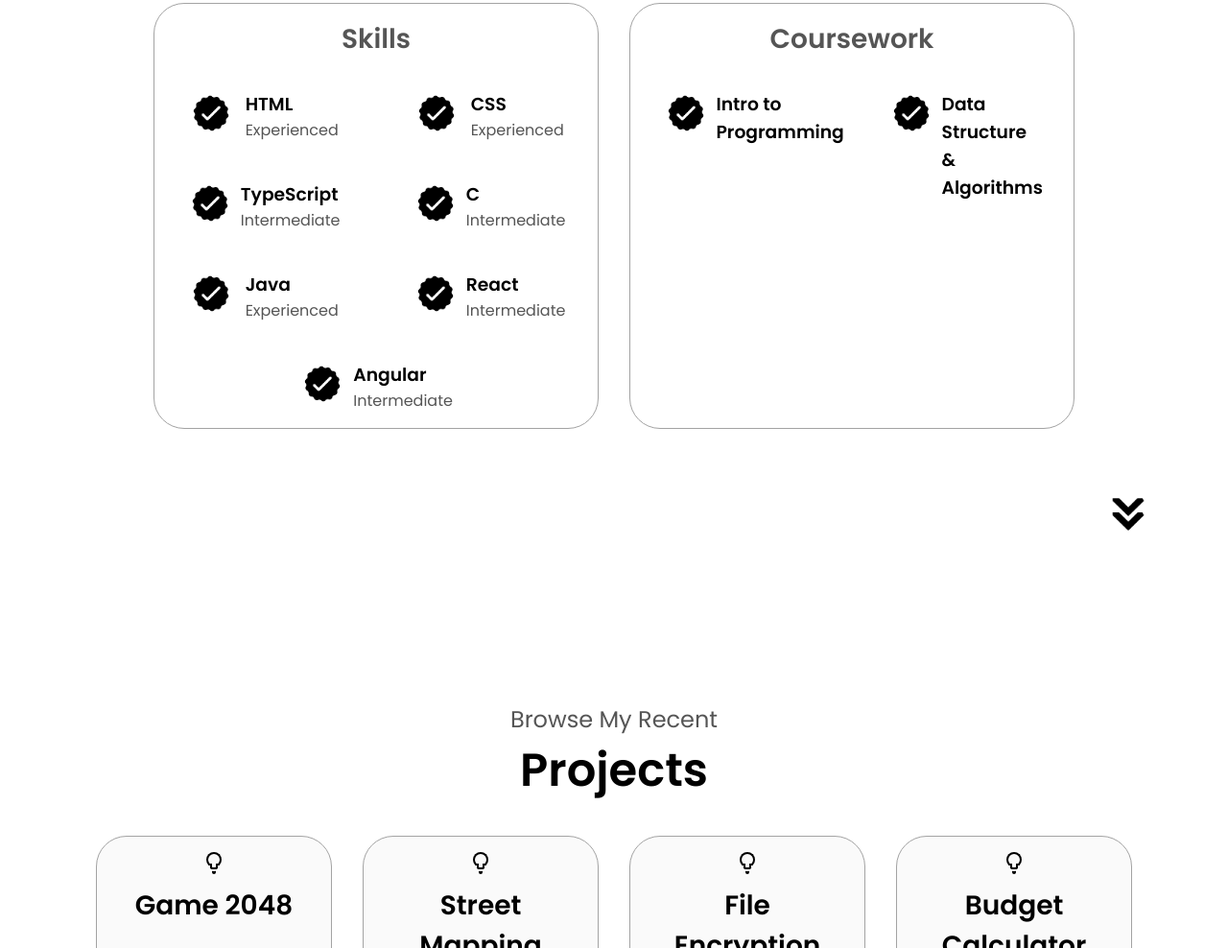
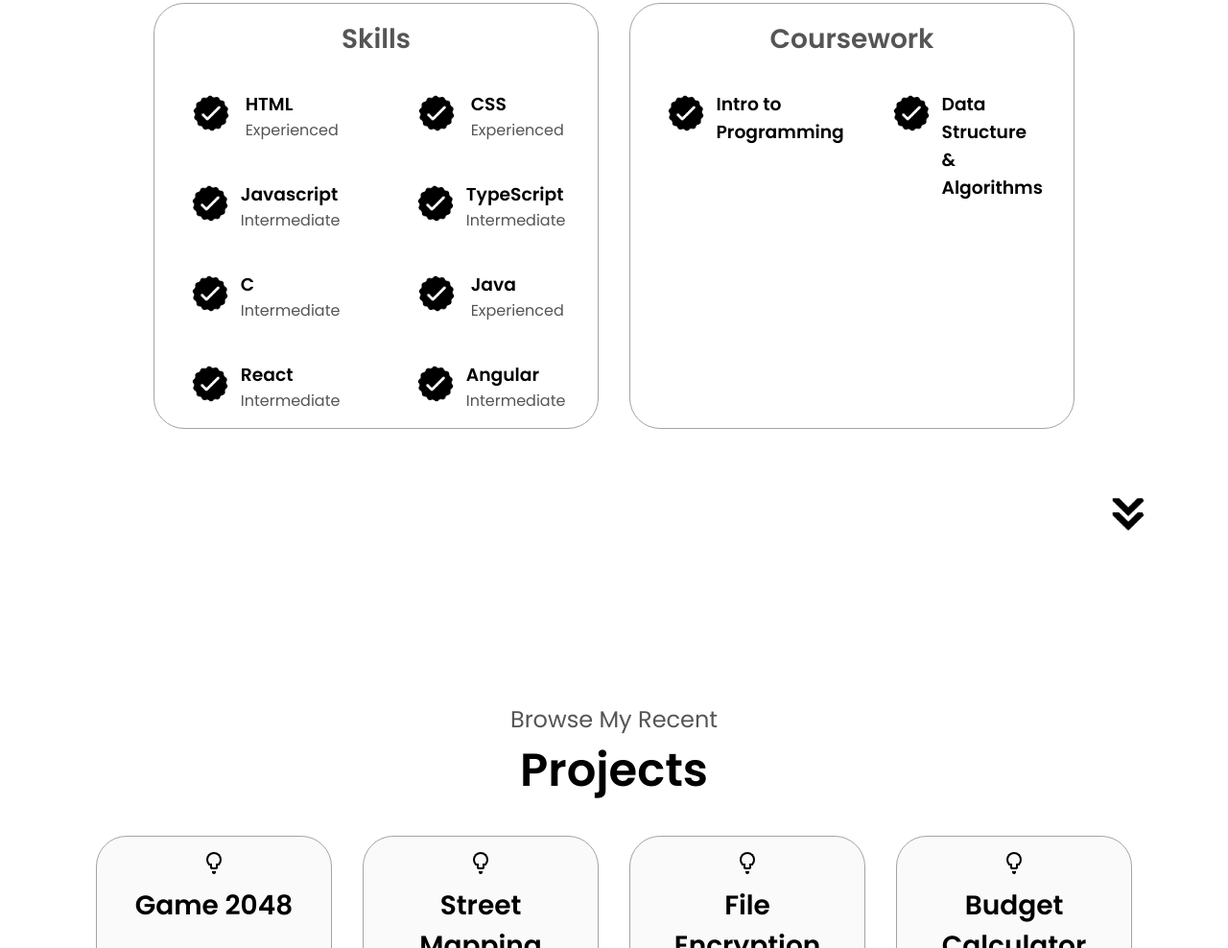
Before and after one commit to VuDuc1610/html-css-js-portfolio, a plain HTML site: page index.html in a window 1280 px wide. Shown: the part 3224-4212 px from the top of the page at 96% size. Drawn offline with Linux system fonts and the light colour scheme.

Commit message:
Update index.html

```diff
--- a/index.html
+++ b/index.html
@@ -256,6 +256,17 @@
                   class="icon"
                 />
                 <div>
+                  <h3>Javascript</h3>
+                  <p>Intermediate</p>
+                </div>
+              </article>
+              <article>
+                <img
+                  src="./assets/checkmark.png"
+                  alt="Experience icon"
+                  class="icon"
+                />
+                <div>
                   <h3>TypeScript</h3>
                   <p>Intermediate</p>
                 </div>
```
